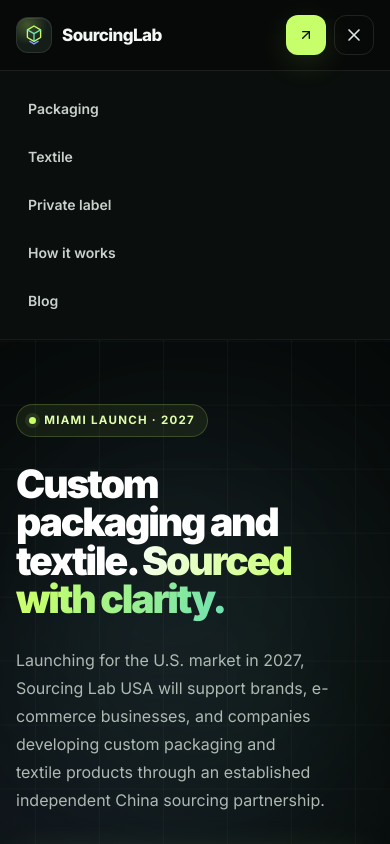
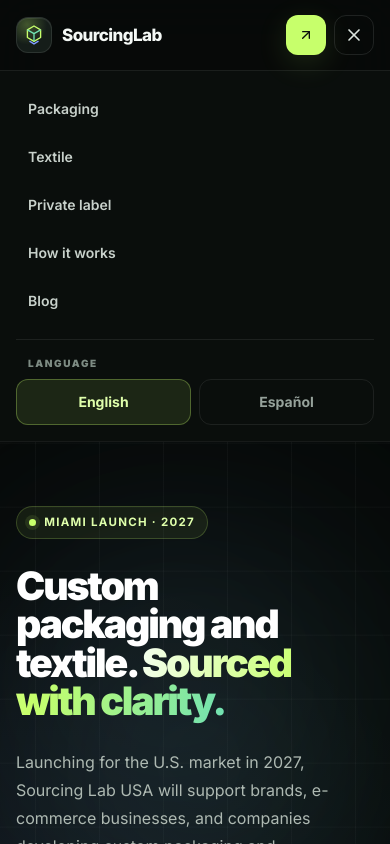
Before and after one commit to craigbarns/SOURCINGLABUSA, a Next.js app: page / in a window 390 px wide. Both pictures are taken after a click on the button "Open navigation menu". Shown: the top 844 px of the page. Built offline with nearby package versions, Linux system fonts and the light colour scheme.

Commit message:
fix: add mobile language switcher

```diff
--- a/src/components/Navbar.tsx
+++ b/src/components/Navbar.tsx
@@ -1,6 +1,7 @@
 'use client';
 
 import Link from 'next/link';
+import { usePathname } from 'next/navigation';
 import { ArrowLeft, ArrowUpRight, Menu, X } from 'lucide-react';
 import { useState } from 'react';
 
@@ -20,7 +21,9 @@
 
 export const Navbar: React.FC<NavbarProps> = ({ area = 'marketing' }) => {
   const [isMenuOpen, setIsMenuOpen] = useState(false);
+  const pathname = usePathname();
   const isAppArea = area === 'app';
+  const isSpanish = pathname?.startsWith('/es') ?? false;
   const marketingHref = isAppArea ? '/marketing' : '/';
 
   return (
@@ -51,8 +54,20 @@
         <div className="flex items-center gap-2">
           {/* Language Switcher */}
           <div className="hidden sm:flex items-center gap-1 bg-white/[0.04] rounded-lg p-1 border border-white/10 mr-2">
-            <Link href="/" className="px-2 py-1 text-xs font-bold rounded-md hover:bg-white/[0.08] text-white">EN</Link>
-            <Link href="/es" className="px-2 py-1 text-xs font-bold rounded-md hover:bg-white/[0.08] text-[#96a29b]">ES</Link>
+            <Link
+              href="/"
+              aria-current={isSpanish ? undefined : 'page'}
+              className={`rounded-md px-2 py-1 text-xs font-bold hover:bg-white/[0.08] ${isSpanish ? 'text-[#96a29b]' : 'text-white'}`}
+            >
+              EN
+            </Link>
+            <Link
+              href="/es"
+              aria-current={isSpanish ? 'page' : undefined}
+              className={`rounded-md px-2 py-1 text-xs font-bold hover:bg-white/[0.08] ${isSpanish ? 'text-white' : 'text-[#96a29b]'}`}
+            >
+              ES
+            </Link>
           </div>
 
           {isAppArea ? (
@@ -114,6 +129,38 @@
                 {item.label}
               </a>
             ))}
+
+            <div className="mt-3 border-t border-white/[0.08] pt-4">
+              <p className="px-3 text-[10px] font-black uppercase tracking-[0.16em] text-[#7d8b83]">
+                Language
+              </p>
+              <div className="mt-2 grid grid-cols-2 gap-2">
+                <Link
+                  href="/"
+                  aria-current={isSpanish ? undefined : 'page'}
+                  onClick={() => setIsMenuOpen(false)}
+                  className={`rounded-xl border px-3 py-3 text-center text-sm font-bold transition-colors ${
+                    isSpanish
+                      ? 'border-white/[0.08] text-[#96a29b] hover:bg-white/[0.05] hover:text-white'
+                      : 'border-[#c7ff6b]/30 bg-[#c7ff6b]/10 text-[#dfffab]'
+                  }`}
+                >
+                  English
+                </Link>
+                <Link
+                  href="/es"
+                  aria-current={isSpanish ? 'page' : undefined}
+                  onClick={() => setIsMenuOpen(false)}
+                  className={`rounded-xl border px-3 py-3 text-center text-sm font-bold transition-colors ${
+                    isSpanish
+                      ? 'border-[#c7ff6b]/30 bg-[#c7ff6b]/10 text-[#dfffab]'
+                      : 'border-white/[0.08] text-[#96a29b] hover:bg-white/[0.05] hover:text-white'
+                  }`}
+                >
+                  Español
+                </Link>
+              </div>
+            </div>
           </div>
         </nav>
       )}
```
Also changed, not shown: 1 other file (tests, documents, lock files or other folders).
